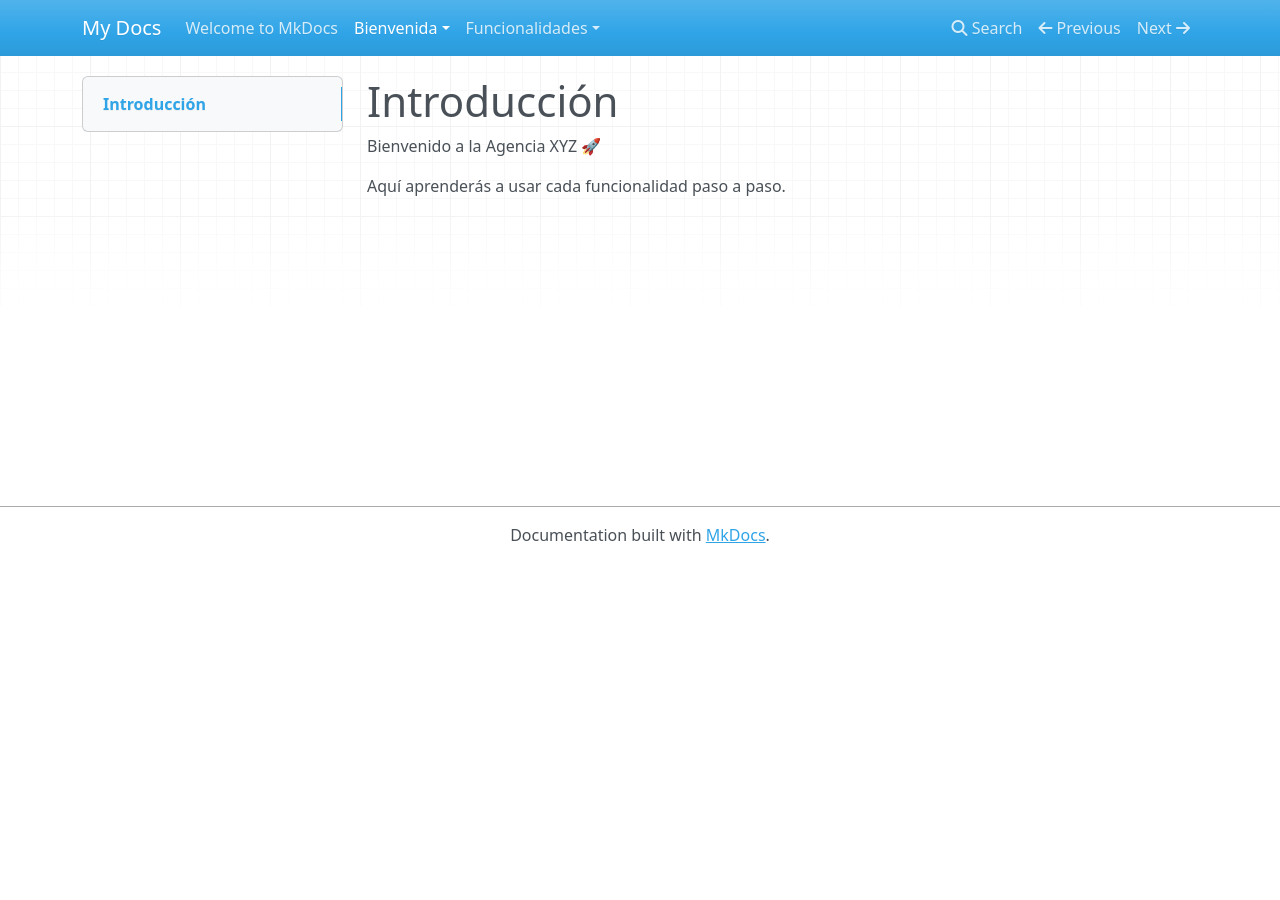
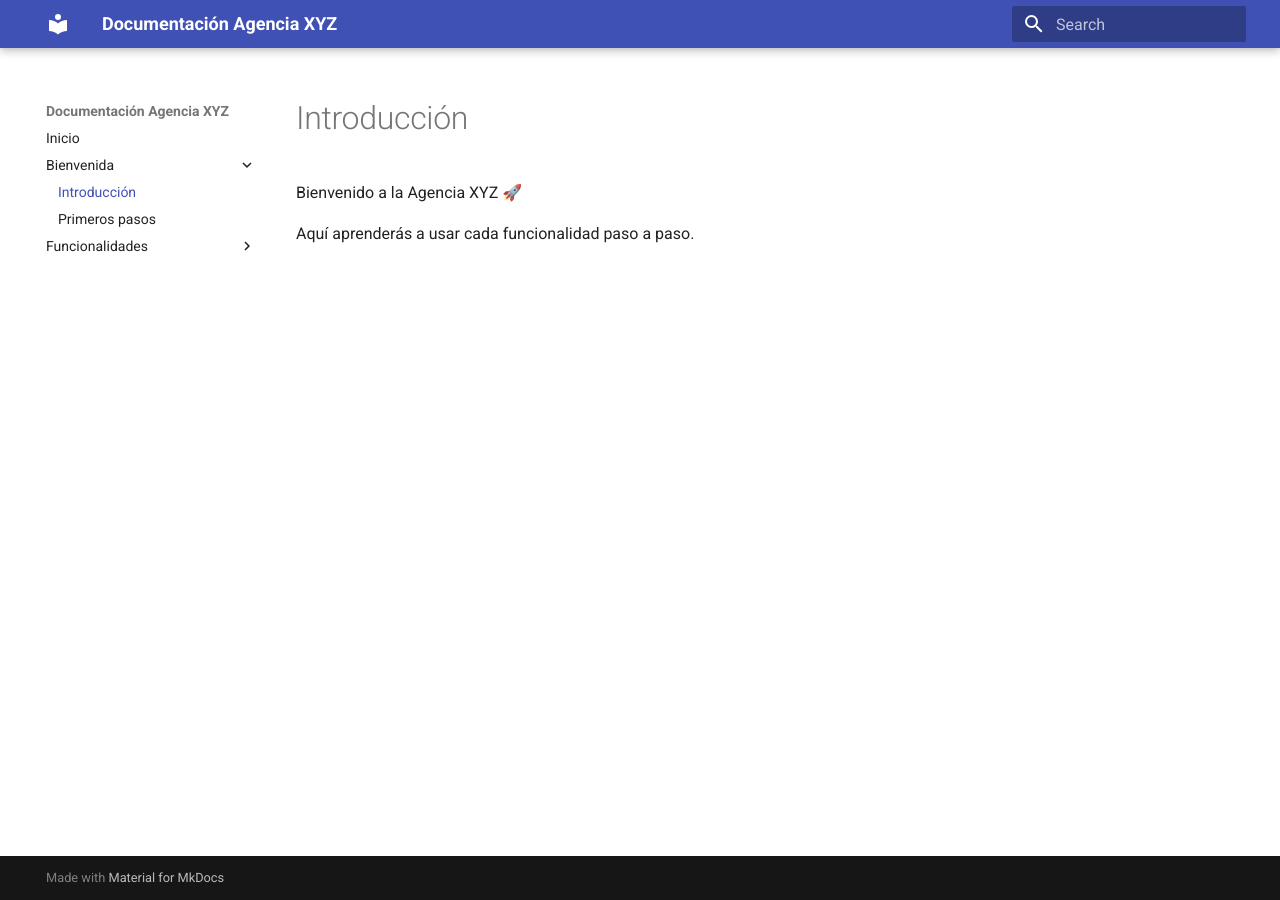
Before and after one commit to lsalazarti202451-a11y/agencia-docs, an MkDocs documentation site: the page built from docs/bienvenida/intro.md, in a window 1280 px wide. Built offline with MkDocs 1.6.1 and Material for MkDocs 9.7.7, drawn with Linux system fonts in a browser that asks for light colours; nearby versions of some CDN libraries.

Commit message:
Update mkdocs.yml

```diff
--- a/mkdocs.yml
+++ b/mkdocs.yml
@@ -1 +1,12 @@
-site_name: My Docs
+site_name: Documentación Agencia XYZ
+theme:
+  name: material
+
+nav:
+  - Inicio: index.md
+  - Bienvenida:
+      - Introducción: bienvenida/intro.md
+      - Primeros pasos: bienvenida/pasos.md
+  - Funcionalidades:
+      - CRM: funcionalidades/crm.md
+      - Automations: funcionalidades/automations.md
```
